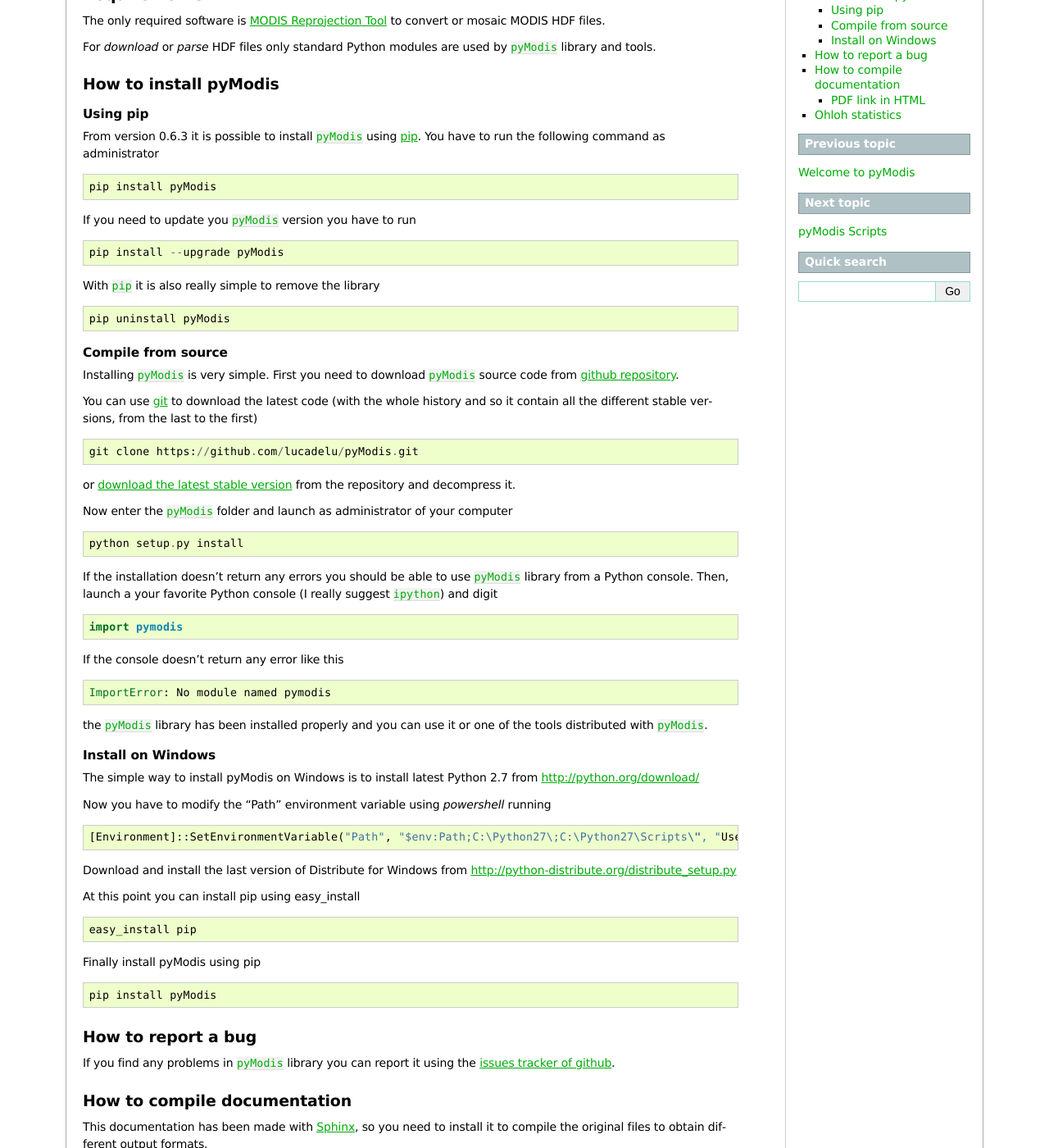
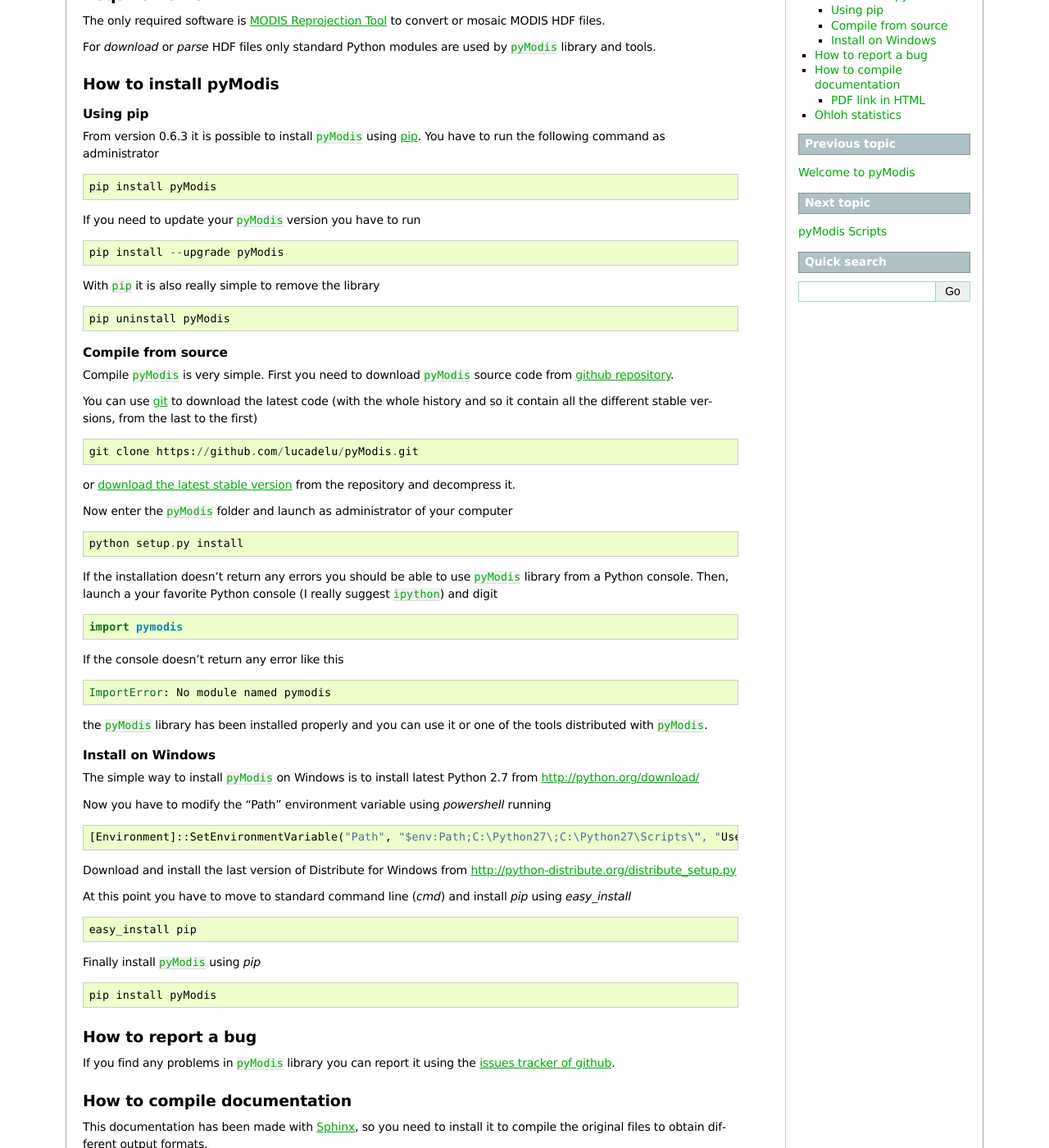
Before and after one commit to lucadelu/pyModis, a Sphinx documentation site: the page built from docs/source/info.rst, in a window 1280 px wide and 1400 px high, scrolled down 302 px. Shown: the whole window at 82% size. Built offline with Sphinx 7.4.7, drawn with Linux system fonts in a browser that asks for light colours; formulas are drawn with MathJax 3; a script that is not in the unit is left out; comment, search, counter and statistics services are not loaded; the version number is read from the project's files by our own code.

Commit message:
fix english, clean up

```diff
--- a/docs/source/info.rst
+++ b/docs/source/info.rst
@@ -24,7 +24,7 @@
 
   pip install pyModis
 
-If you need to update you ``pyModis`` version you have to run
+If you need to update your ``pyModis`` version you have to run
 
 ::
 
@@ -39,7 +39,7 @@
 Compile from source
 ^^^^^^^^^^^^^^^^^^^^^^
 
-Installing ``pyModis`` is very simple. First you need to download ``pyModis``
+Compile ``pyModis`` is very simple. First you need to download ``pyModis``
 source code from `github repository <https://github.com/lucadelu/pyModis>`_.
 
 You can use `git <http://git-scm.com/>`_ to download the latest code
@@ -72,7 +72,7 @@
 Install on Windows
 ^^^^^^^^^^^^^^^^^^^^^
 
-The simple way to install pyModis on Windows is to install latest Python 2.7 from http://python.org/download/
+The simple way to install ``pyModis`` on Windows is to install latest Python 2.7 from http://python.org/download/
 
 Now you have to modify the "Path" environment variable using *powershell* running ::
 
@@ -80,11 +80,11 @@
 
 Download and install the last version of Distribute for Windows from http://python-distribute.org/distribute_setup.py
 
-At this point you can install pip using easy_install ::
+At this point you have to move to standard command line (*cmd*) and install *pip* using *easy_install* ::
 
     easy_install pip
 
-Finally install pyModis using pip ::
+Finally install ``pyModis`` using *pip* ::
 
     pip install pyModis
 
```
